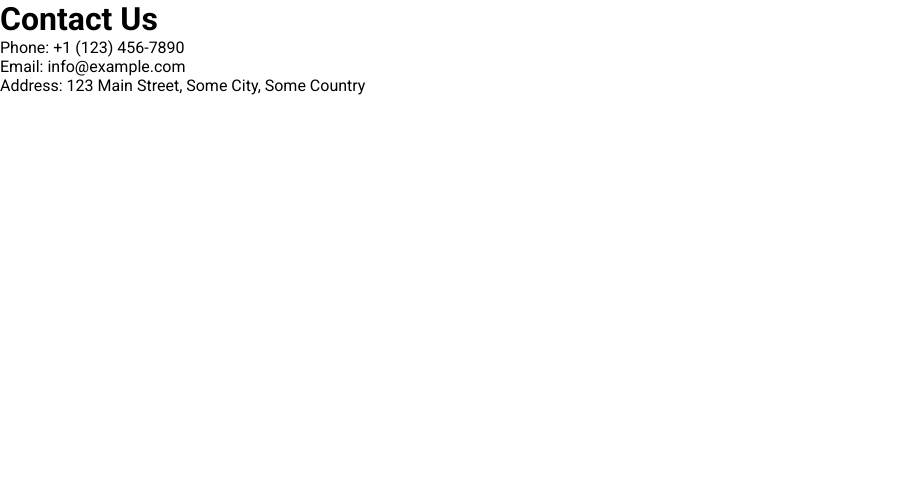
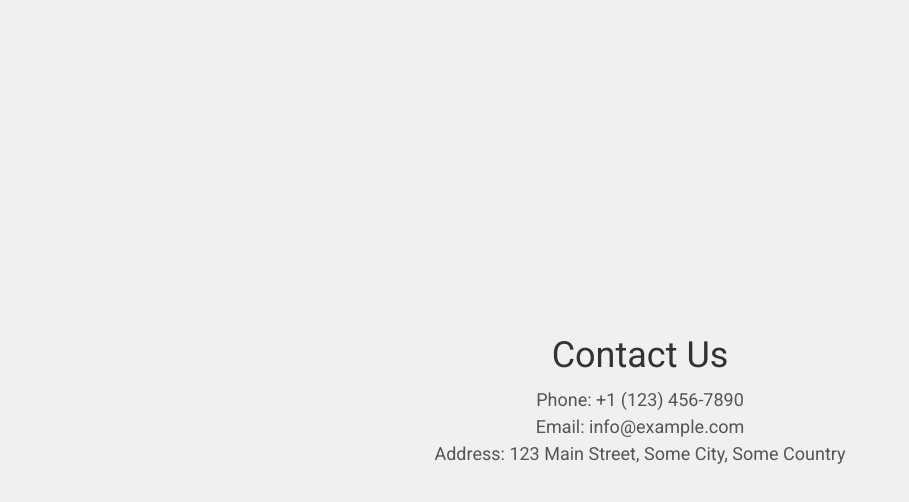
Before and after one commit to Pelani2/practice-ts2, a React (Create React App) app: page /contact in a window 1280 px wide. Shown: the top 502 px of the page, without its empty margins (0-909 px from the left). Built offline with nearby package versions, Linux system fonts and the light colour scheme; the HTML template or start-up script is replaced by a standard one.

Commit message:
finished contact

```diff
--- a/src/components/Contact/contact-styles.scss
+++ b/src/components/Contact/contact-styles.scss
@@ -0,0 +1,27 @@
+.contact-page {
+    display: flex;
+    flex-direction: column;
+    align-items: center;
+    justify-content: center;
+    height: 100vh;
+    padding: 20px;
+    background-color: #f0f0f0;
+
+    .title {
+        margin-bottom: 10px;
+    }
+
+    .paragraph {
+        text-align: center;
+    }
+
+    .br {
+        display: none;
+    }
+
+    @media (min-width: 768px) {
+        br {
+            display: initial;
+        }
+    }
+}
--- a/src/components/Contact/index.tsx
+++ b/src/components/Contact/index.tsx
@@ -1,18 +1,20 @@
 import React from "react";
+import Typography from "../Typography";
+import "./contact-styles.scss";
 
 const Contact: React.FC = () => {
     return (
         <div className="contact-page">
-            <h1>
+            <Typography variant="title">
                 Contact Us
-            </h1>
-            <p>
-            Phone: +1 (123) 456-7890
+            </Typography>
+            <Typography variant="paragraph">
+                Phone: +1 (123) 456-7890
             <br />
-            Email: info@example.com
+                Email: info@example.com
             <br />
-            Address: 123 Main Street, Some City, Some Country
-            </p>
+                Address: 123 Main Street, Some City, Some Country
+            </Typography>
         </div>
     );
 };
--- a/src/components/Typography/index.tsx
+++ b/src/components/Typography/index.tsx
@@ -3,6 +3,7 @@ import "./typography-styles.scss";
 
 const variantClassMap: Record<string, string> = {
     title: "title",
+    paragraph: "paragraph",
 };
 
 interface TypographyProps {
--- a/src/components/Typography/typography-styles.scss
+++ b/src/components/Typography/typography-styles.scss
@@ -0,0 +1,12 @@
+.typography {
+    &.title {
+        font-size: 36px;
+        color: #333;
+    }
+
+    &.paragraph {
+        font-size: 18px;
+        color: #555;
+        line-height: 1.5;
+    }
+}
```
